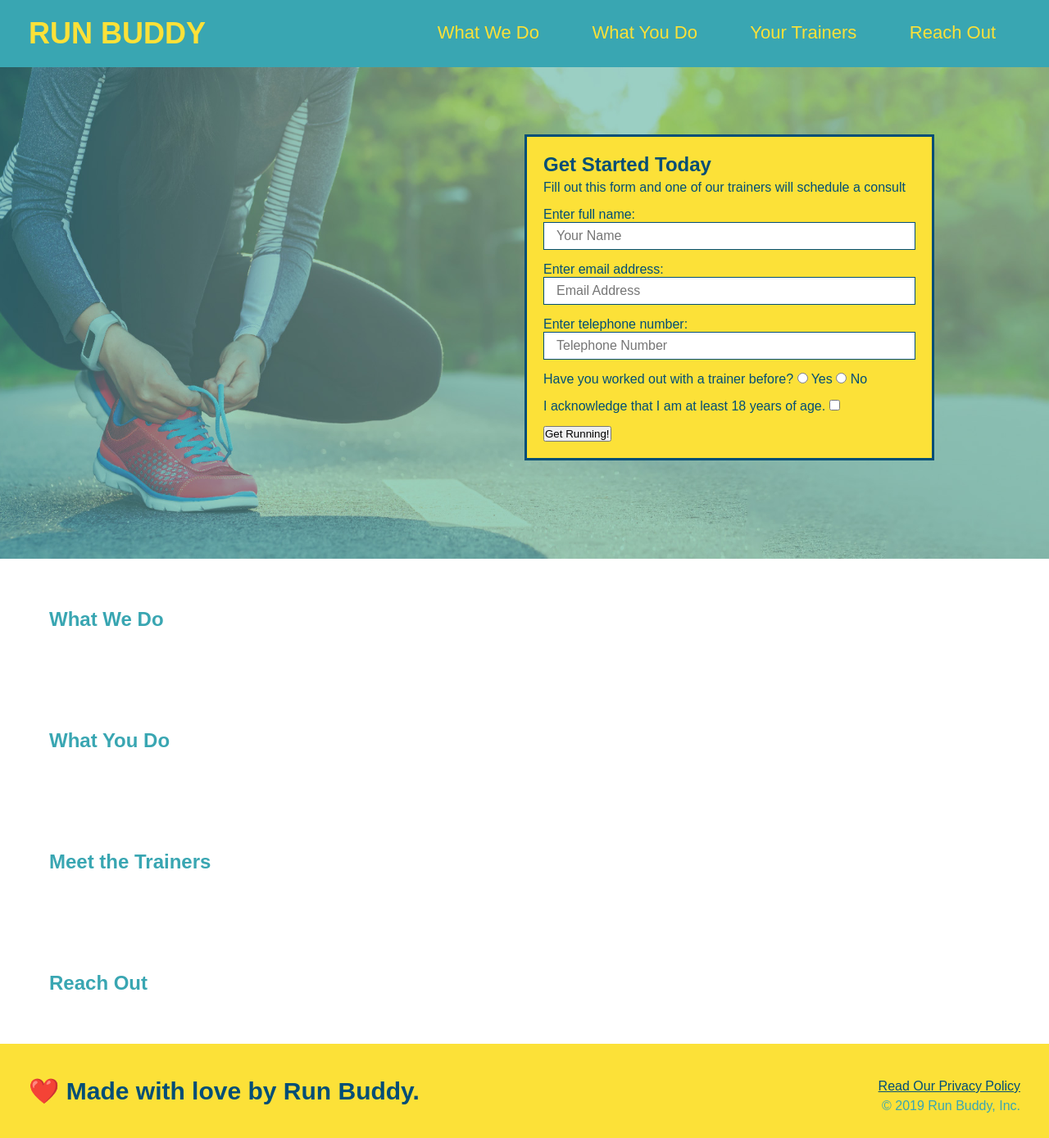
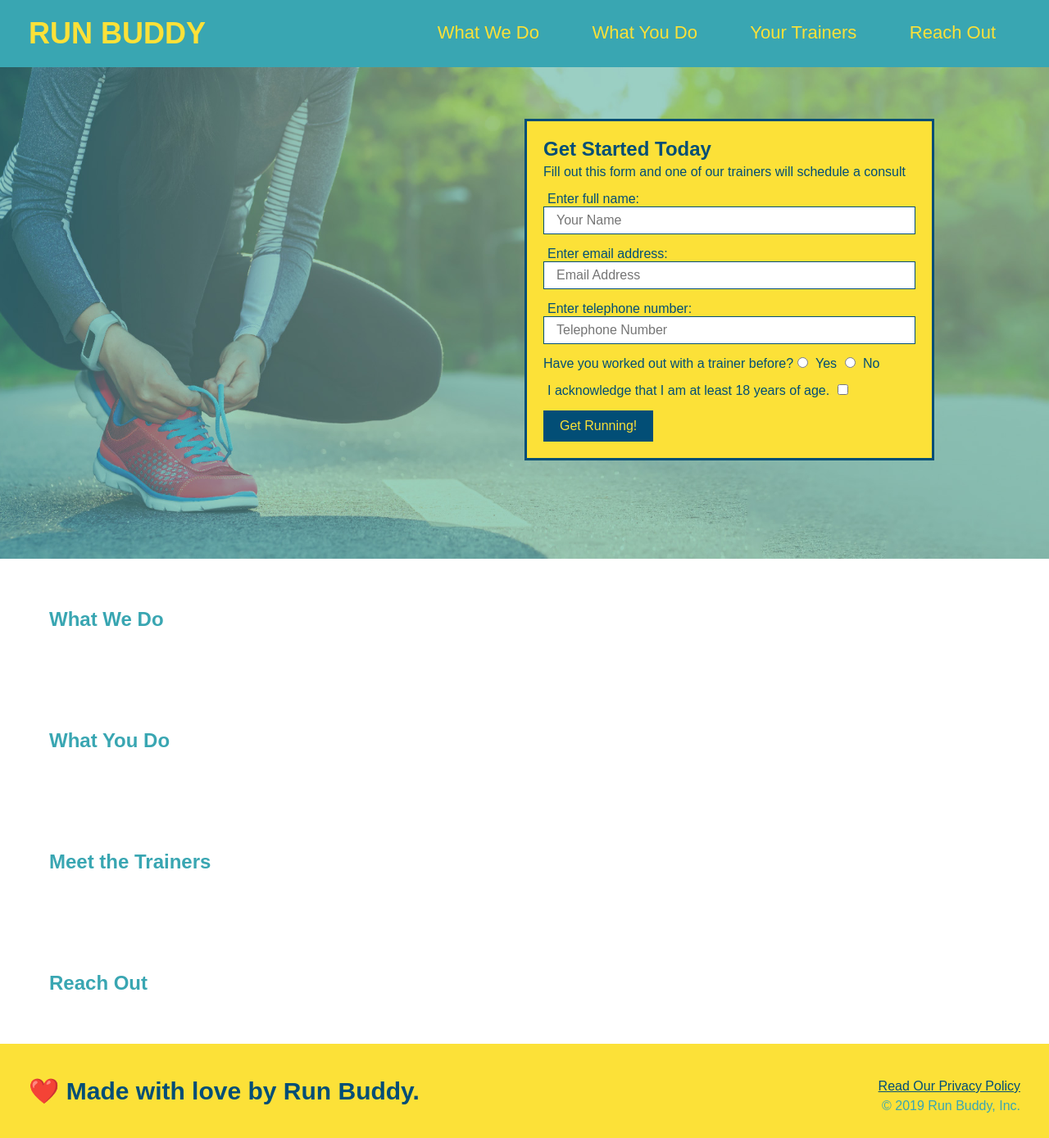
Before and after one commit to william-horn/run-buddy, a Jekyll site: the page index.html, which Jekyll copies as it is, in a window 1280 px wide. Shown: the whole page at 82% size. Built offline with Jekyll 4.4.1, drawn with Linux system fonts in a browser that asks for light colours.

Commit message:
user form nearly complete

```diff
--- a/assets/css/style.css
+++ b/assets/css/style.css
@@ -1,11 +1,12 @@
 
+
+/* GLOBAL STYLES BEGIN */
 * {
     margin: 0;
     padding: 0;
     box-sizing: border-box;
 }
 
-/* global styles */
 body {
     font-family: Arial, Helvetica, sans-serif;
     color: #39a6b2;
@@ -14,7 +15,9 @@ body {
 section {
     padding: 60px;
 }
+/* GLOBAL STYLES END */
 
+/* HERO STYLE BEGINS */
 .hero {
     background-image: url("../images/hero-bg.jpg");
     height: 600px;
@@ -34,6 +37,18 @@ section {
     bottom: 120px;
 }
 
+.hero-form button {
+    background-color: #024e76;
+    color: #fce138;
+    border: none;
+    padding: 10px 20px;
+    font-size: 16px;
+}
+
+.hero-form label {
+    margin: 0 5px;
+}
+
 .hero-form h3 {
     font-size: 24px;
 }
@@ -51,8 +66,9 @@ section {
     width: 100%;
     margin-bottom: 15px;
 }
+/* HERO STYLE ENDS */
 
-/* style page header */
+/* STYLE PAGE HEADER BEGINS */
 header {
     padding: 20px 35px;
     background-color: #39a6b2;
@@ -86,6 +102,7 @@ header nav ul li a {
     font-size: 22px;
 }
 
+/* FOOTER STYLES BEGIN */
 footer {
     background-color: #fce138;
     padding: 40px 35px;
@@ -107,3 +124,4 @@ footer div {
 footer a {
     color: #024e76;
 }
+/* FOOTER STYLES END */
```
